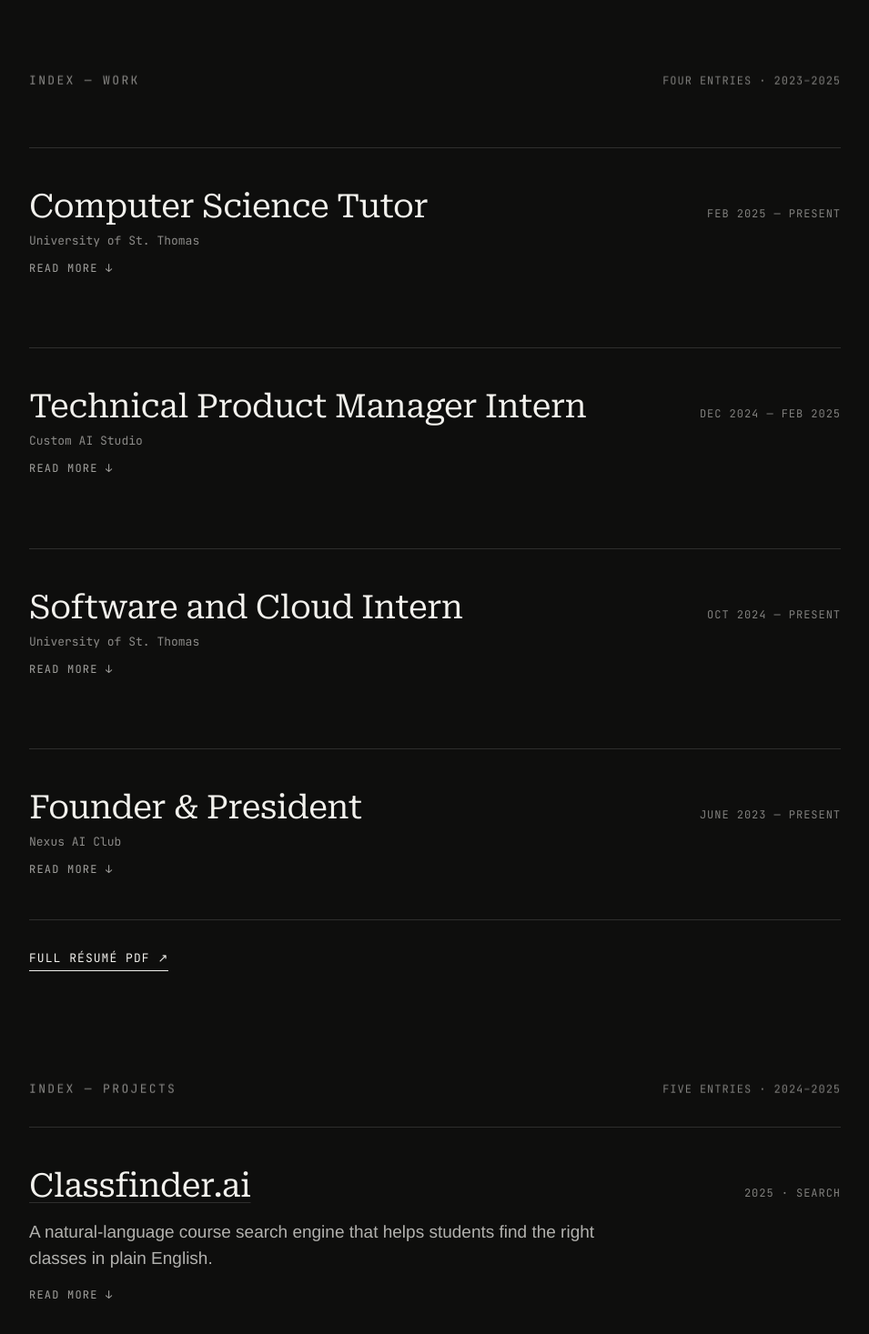
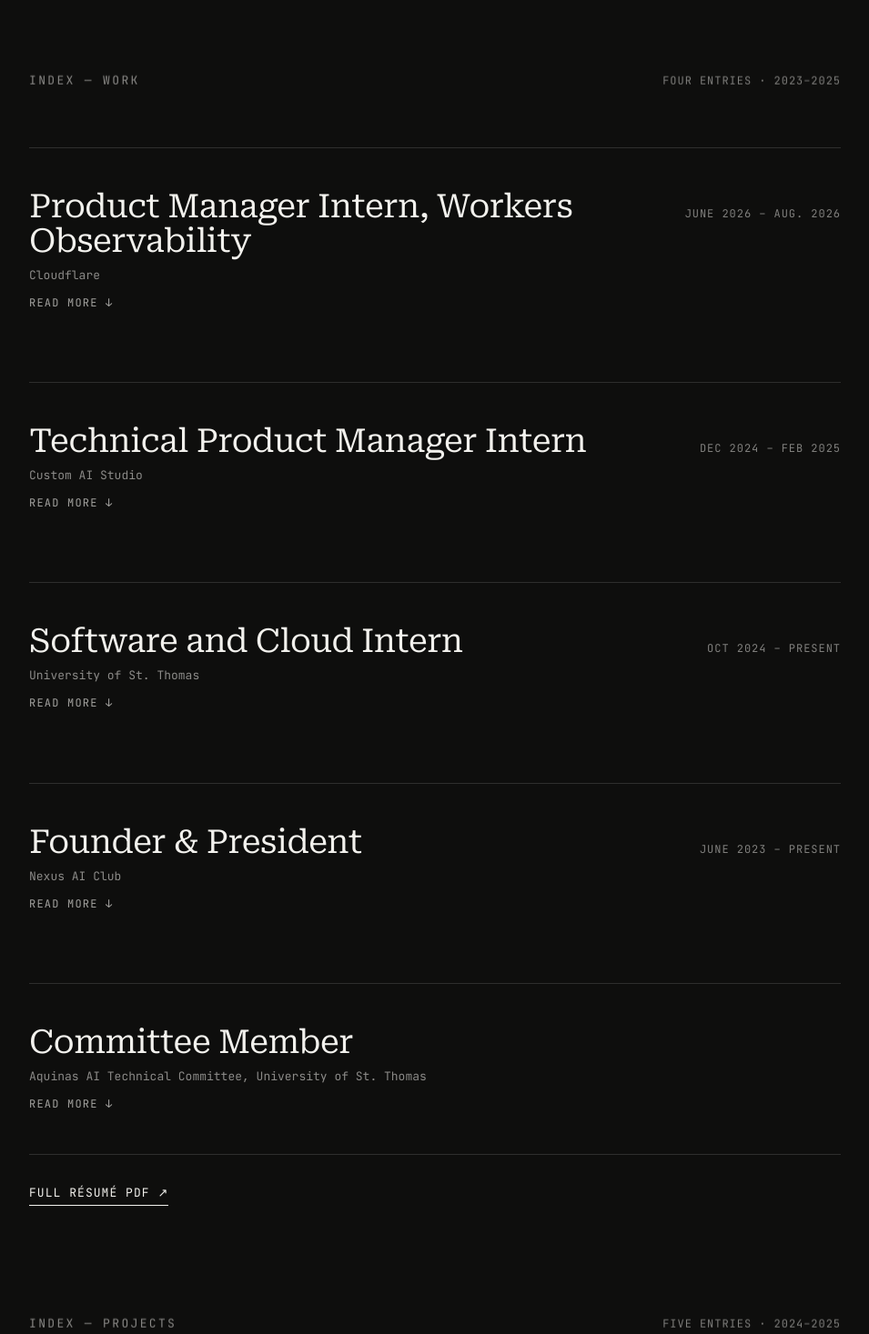
Before and after one commit to ZinMK/personal-website, a React (Vite) app: page / in a window 1280 px wide. Shown: the part 823-2290 px from the top of the page at 91% size, without its empty margins (272-1227 px from the left). Built offline with nearby package versions, Linux system fonts and the light colour scheme.

Commit message:
[termi] edit components/ZinKhantPortfolio.tsx

```diff
--- a/src/components/ZinKhantPortfolio.tsx
+++ b/src/components/ZinKhantPortfolio.tsx
@@ -74,42 +74,55 @@ const workEntries = [
 
 const experienceEntries = [
   {
-    title: "Computer Science Tutor",
-    org: "University of St. Thomas",
-    period: "Feb 2025 — Present",
+    title: "Product Manager Intern, Workers Observability",
+    org: "Cloudflare",
+    location: "Austin, TX",
+    period: "June 2026 – Aug. 2026",
     details: [
-      "Mentor students in core CS concepts including Data Structures, Algorithms, and Software Design.",
-      "Facilitate technical problem-solving sessions, helping peers debug complex logic in Java, Python, and C.",
+      "Owned local tracing for Workers from problem to launch — scoped an ambiguous observability gap, prototyped with engineers, and shipped automatic OpenTelemetry tracing in local dev so developers can debug without deploying.",
+      "Set an agent-first product direction: an API that lets AI coding agents query traces to find, fix, and verify bugs locally, positioning Workers for AI-assisted development.",
+      "Sourced and conducted 15+ customer research interviews with enterprise users including OpenAI and Contentful, turning findings into prioritized roadmap items.",
+      "Led design, build, and launch of a new Durable Objects UI with design and engineering, helping developers pinpoint and triage erroring actors faster.",
+      "Co-authored the launch blog post and docs, then iterated on shipped features using developer feedback from X.",
     ],
   },
   {
     title: "Technical Product Manager Intern",
     org: "Custom AI Studio",
-    period: "Dec 2024 — Feb 2025",
+    location: "Saint Paul, MN",
+    period: "Dec 2024 – Feb 2025",
     details: [
-      "Acted as Technical PM for a team of 3 engineering interns, managing the roadmap and delivery of a macOS MVP application.",
-      "Defined product requirements and utilized Agile sprints to deliver the project 100% on schedule.",
-      "Conducted user analysis to identify friction points, implementing a DeepGram API solution that saved users 10 hours of manual work per week.",
+      "Acted as Technical PM for a team of 3 engineering interns, owning the roadmap and end-to-end delivery of a macOS MVP on schedule.",
+      "Analyzed user friction points to make a data-driven build decision, shipping a DeepGram API solution that saved users 10 hours of manual work per week.",
     ],
   },
   {
     title: "Software and Cloud Intern",
     org: "University of St. Thomas",
-    period: "Oct 2024 — Present",
+    location: "Saint Paul, MN",
+    period: "Oct 2024 – Present",
     details: [
-      "Standardized UI consistency across university assets, collaborating with stakeholders for 100% design compliance.",
-      "Optimized DevEx by architecting reusable components, reducing feature implementation time by 60%.",
-      "Modernized infrastructure with CI/CD pipelines, reducing production deployment time from 1 hour to 15 mins.",
+      "Optimized developer experience by architecting reusable components, reducing feature implementation time by 60%.",
+      "Modernized infrastructure with CI/CD pipelines, cutting production deployment time from 1 hour to 15 minutes.",
     ],
   },
   {
     title: "Founder & President",
     org: "Nexus AI Club",
-    period: "June 2023 — Present",
+    location: "Saint Paul, MN",
+    period: "June 2023 – Present",
     details: [
-      "Founded the university's first AI organization to address the curriculum gap in LLMs.",
-      "Organized the campus's first 24-hour AI hackathon sponsored by Anthropic; managed $6k in prize distribution and coordinated logistics for 50+ participants.",
-      "Defined product vision for club management, overseeing a TypeScript tool that reduced planning time by 50%.",
+      "Founded the university's first AI organization to close the curriculum gap in LLMs; grew a community of 50+ members.",
+      "Organized the campus's first 24-hour AI hackathon sponsored by Anthropic; managed $6k in prize distribution and logistics.",
+    ],
+  },
+  {
+    title: "Committee Member",
+    org: "Aquinas AI Technical Committee, University of St. Thomas",
+    location: "Saint Paul, MN",
+    period: "",
+    details: [
+      "Serve on the university technical committee guiding campus-wide implementation of Aquinas AI.",
     ],
   },
 ];
```
